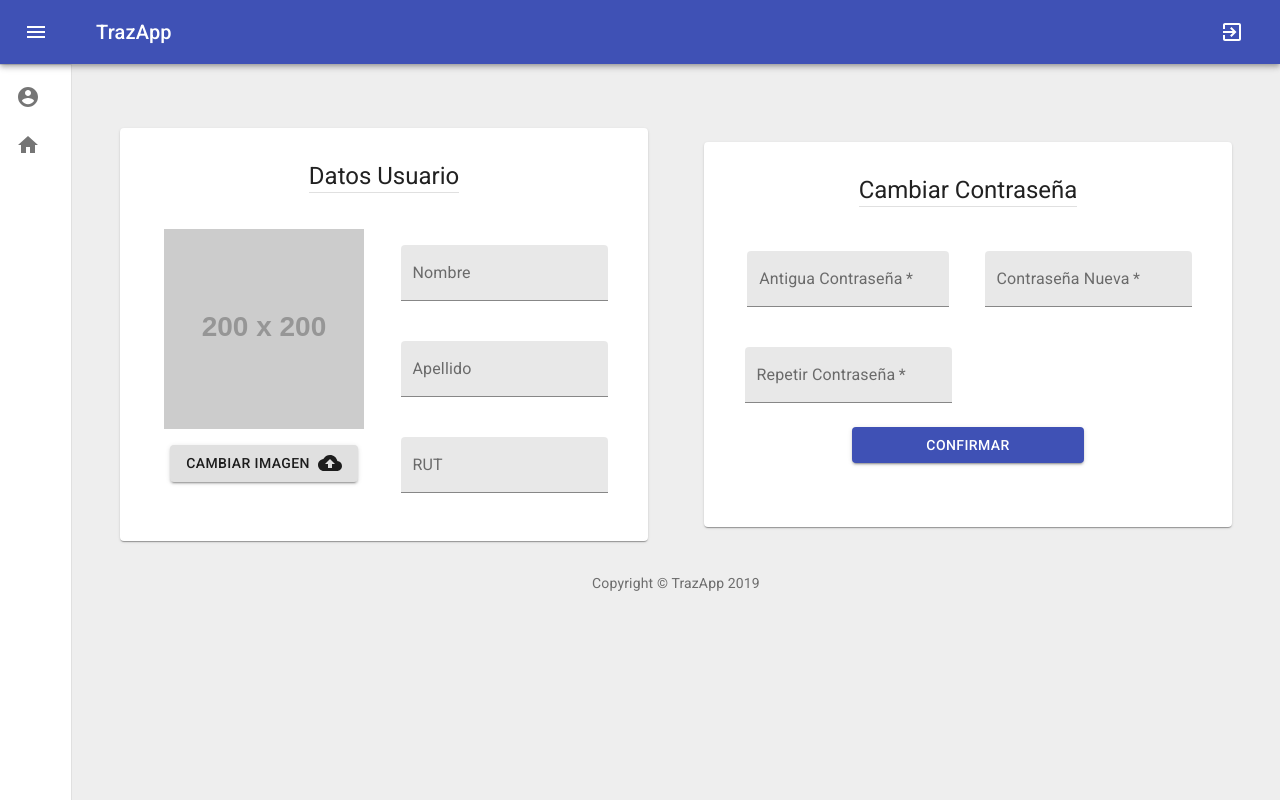
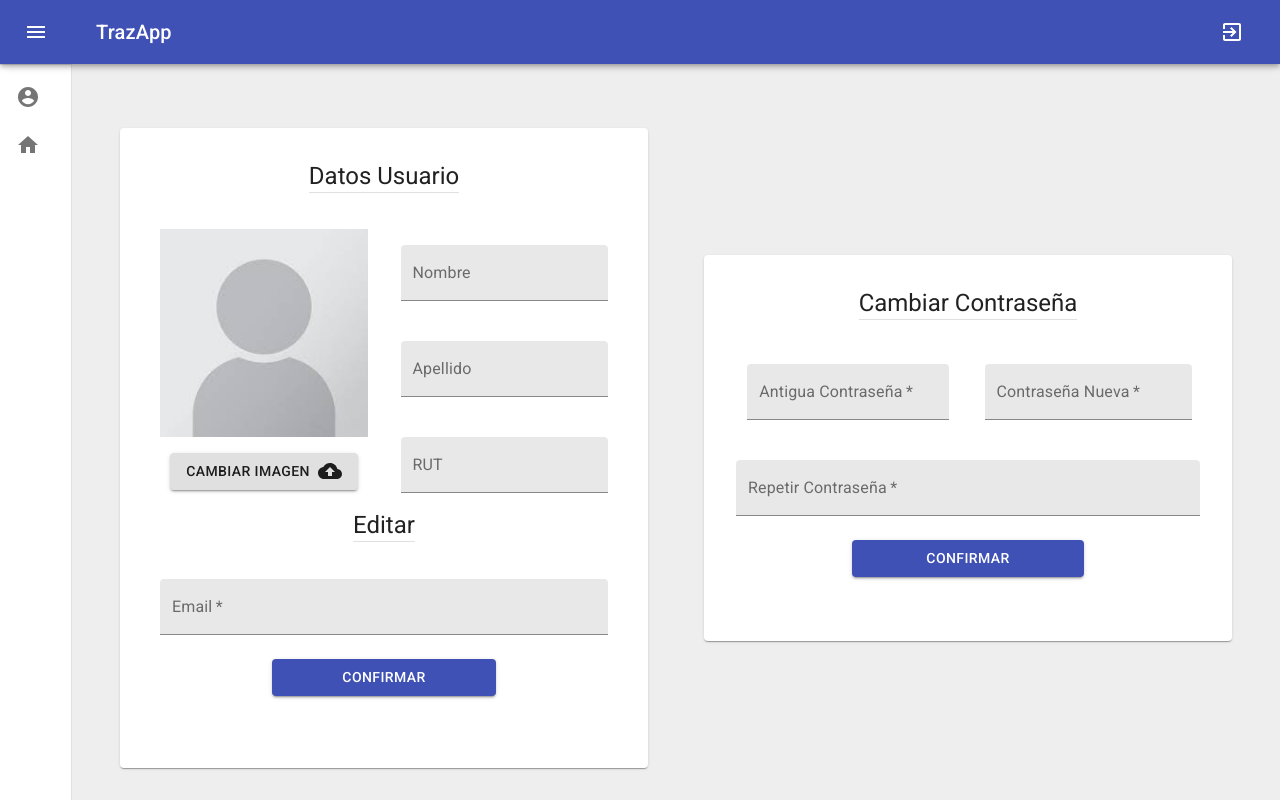
Before and after one commit to IgnacioYanjari/TICS-III-front, a React (Create React App) app: page /cuenta in a window 1280 px wide. Built offline with nearby package versions, Linux system fonts and the light colour scheme.

Commit message:
cambios de tablas

```diff
--- a/package.json
+++ b/package.json
@@ -14,7 +14,7 @@
     "react-scripts": "3.1.1"
   },
   "scripts": {
-    "start": "react-scripts start",
+    "start": "react-scripts start HOST=0.0.0.0",
     "build": "react-scripts build",
     "test": "react-scripts test",
     "eject": "react-scripts eject"
--- a/src/components/inputs/ChangePassword.js
+++ b/src/components/inputs/ChangePassword.js
@@ -58,13 +58,14 @@ const ChangePassword = (props) => {
                                 {...bindNewPassword}
                             />
                         </Grid>
-                        <Grid item xs={12} sm={6} className={classes.item}>
+                        <Grid item xs={12} sm={12} className={classes.item}>
                             <TextField
                                 label="Repetir Contraseña"
                                 margin="normal"
                                 variant="filled"
                                 type="password"
                                 required
+                                fullWidth
                                 {...bindrepeatPassword}
                             />
                         </Grid>
--- a/src/components/modals/CreateUser.js
+++ b/src/components/modals/CreateUser.js
@@ -29,13 +29,12 @@ export default function CreateUser(props) {
         e.preventDefault();
         setMessage('');
         setQuery('sending');
-        setInterval(() => {
+        setTimeout(() => {
             setQuery('success');
-            setInterval(() => {
+            setTimeout(() => {
                 props.closeModal({ name, surname, email, rut, role });
             }, 3000);
         }, 3000);
-        console.log({ name, surname, email, rut, password, role })
     };
 
     useEffect(() => {
@@ -47,7 +46,7 @@ export default function CreateUser(props) {
         setRole('QAS');
         setMessage('')
         setQuery('');
-    }, [props.closeModal])
+    }, [])
 
     const changeRole = (event) => {
         setRole(event.target.value);
@@ -56,8 +55,7 @@ export default function CreateUser(props) {
     return (
         <div>
             <Dialog
-                open={props.open} onClose={props.closeModal}
-                aria-labelledby="form-dialog-title"
+                open={props.open} aria-labelledby="form-dialog-title"
             >
                 <DialogTitle >Crear Usuario</DialogTitle>
                 <DialogContent>
@@ -129,11 +127,11 @@ export default function CreateUser(props) {
                             )}
                         <DialogActions>
                             <Button onClick={props.closeModal} color="primary">
-                                Cancel
+                                Cancelar
                         </Button>
                             <Button type="submit" color="primary">
                                 Crear
-                        </Button>
+                            </Button>
                         </DialogActions>
                     </form>
 
--- a/src/components/tables/OpTable.js
+++ b/src/components/tables/OpTable.js
@@ -4,11 +4,11 @@ import MaterialTable from 'material-table';
 export default function OpTable(props) {
 
     let actions = [];
-    if (props.assignOnClick) {
+    if (props.viewOnClick) {
         actions.push({
             icon: 'add_circle',
-            tooltip: 'Inscribir',
-            onClick: props.assignOnClick
+            tooltip: 'Ver',
+            onClick: props.viewOnClick
         });
     }
     if (props.deleteOnClick) {
@@ -21,7 +21,7 @@ export default function OpTable(props) {
     if (props.detailOnClick) {
         actions.push({
             icon: 'assignment',
-            tooltip: 'Ver Detalle',
+            tooltip: 'Realizar etapa',
             onClick: props.detailOnClick
         });
     }
@@ -32,7 +32,7 @@ export default function OpTable(props) {
             columns={props.columns}
             data={props.data}
             options={{
-                pageSize: 5,
+                pageSize: 6,
                 pageSizeOptions: [],
                 sorting: false
             }}
--- a/src/pages/LoginPage.js
+++ b/src/pages/LoginPage.js
@@ -18,6 +18,7 @@ function LoginPage() {
   const { value: password, bind: bindPassword } = TextInput('text', '');
   const [redirect, setRedirect] = useState('');
   const [query, setQuery] = useState('');
+  const [message, setMessage] = useState('');
   const authService = new AuthService();
 
   const handleFormSubmit = async (e) => {
@@ -27,11 +28,18 @@ function LoginPage() {
     await authService.login(rut, password)
       .then(res => {
         setQuery('success');
+        if (res.status === 'fail') {
+          setMessage('Credenciales invalidas');
+          return;
+        }
+        setMessage('Ingreso Correcto');
+
         if (authService.isAdmin()) {
           setRedirect('/admin');
         } else {
           setRedirect('/calidad');
         }
+
       })
       .catch(err => {
         alert(err);
@@ -94,7 +102,7 @@ function LoginPage() {
           <Copyright />
         </Box>
         <Box className={classes.load} mt={3}>
-          <Loading state={query} message="Ingreso Correcto"></Loading>
+          <Loading state={query} message={message}></Loading>
         </Box>
       </Container>
     </div>
--- a/src/pages/UserPage.js
+++ b/src/pages/UserPage.js
@@ -1,12 +1,12 @@
-import React from 'react';
+import React, { useState } from 'react';
 import {
     Typography, Grid, TextField, Card,
-    Container, Divider, Button
+    Container, Divider, Button, Box
 } from '@material-ui/core';
 import {
     CloudUpload as CloudUploadIcon
 } from '@material-ui/icons'
-import { Template } from 'components';
+import { Template, TextInput, Loading } from 'components';
 import UserStyle from 'styles/User';
 import ChangePassword from 'components/inputs/ChangePassword';
 import AuthService from 'services/AuthService';
@@ -15,10 +15,25 @@ const UserPage = (props) => {
     const classes = UserStyle();
     const authService = new AuthService();
     const { username: rut, nombre, apellido } = authService.getProfile();
+    const { value: email, bind: bindEmail, setValue: setEmail } = TextInput('email', '');
+    const [message, setMessage] = useState('');
+    const [query, setQuery] = useState('');
 
     const handleImage = (e) => {
         console.log(e.target.files[0]);
     }
+
+    const handleFormSubmit = (e) => {
+        e.preventDefault();
+        setMessage('');
+        setQuery('sending');
+        setInterval(() => {
+            setQuery('success');
+            setEmail('');
+        }, 3000);
+        console.log(email);
+    }
+    // Revisar si tener email en el token o en una api
 
     return (
         <Template userName="Juan Perez" userType="quality">
@@ -35,8 +50,8 @@ const UserPage = (props) => {
                                     <Grid item xs={12} className={classes.item}>
                                         <img
                                             className={classes.image}
-                                            src="http://placehold.it/200"
-                                            alt="Live from space album cover"
+                                            src={require('images/default-user.jpeg')}
+                                            alt="User Image"
                                         />
                                     </Grid>
                                     <Grid item xs={12} className={classes.item}>
@@ -48,6 +63,7 @@ const UserPage = (props) => {
                                                 type="file"
                                                 accept="image/*"
                                                 hidden
+                                                capture="camera"
                                                 onChange={handleImage}
                                             />
                                             <CloudUploadIcon className={classes.rightIcon} />
@@ -91,6 +107,45 @@ const UserPage = (props) => {
                                     </Grid>
                                 </Grid>
                             </Grid>
+                            <Typography component="h1" variant="h5" className={classes.title}>
+                                Editar
+                                <Divider />
+                            </Typography>
+                            <form style={{ width: '100%' }} onSubmit={e => handleFormSubmit(e)} validate="true" >
+                                <Grid container style={{ marginTop: 5 }} spacing={2} >
+                                    <Grid item xs={12}>
+                                        <Grid item xs={12} className={classes.item}>
+                                            <TextField
+                                                type="email"
+                                                label="Email"
+                                                value={email}
+                                                margin="normal"
+                                                variant="filled"
+                                                fullWidth
+                                                required
+                                                {...bindEmail}
+                                            />
+                                        </Grid>
+                                    </Grid>
+                                </Grid>
+                                <Grid item xs={12} className={classes.item}>
+                                    <Button type="submit" variant="contained" color="primary" style={{ width: '50%' }} >
+                                        Confirmar
+                                    </Button>
+                                </Grid>
+                            </form>
+                            {(message === '') ?
+                                <>
+                                    <Box mt={1}>
+                                        <Loading state={query} message="Cambio realizado"></Loading>
+                                    </Box>
+                                </> : (
+                                    <Box mt={1}>
+                                        <Typography variant="body2" align="center" color="inherit">
+                                            {message}
+                                        </Typography>
+                                    </Box>
+                                )}
                         </Card>
                     </Container>
                 </Grid>
--- a/src/pages/admin/Users.js
+++ b/src/pages/admin/Users.js
@@ -71,13 +71,14 @@ export default function EditUsersPage() {
     }
 
     const closeModal = (newUser) => {
+        setOpenModel(false);
         if ('role' in newUser) {
             const data = [...state.data];
             newUser.role = (newUser.role === 'QAS') ? 0 : 1;
             data.push(newUser);
             setState({ ...state, data });
         }
-        setOpenModel(false);
+
     };
 
     return (
--- a/src/pages/quality/Home.js
+++ b/src/pages/quality/Home.js
@@ -1,37 +1,39 @@
-import React, { useEffect } from 'react';
-import { Grid, Paper } from '@material-ui/core';
+import React, { useEffect, useState } from 'react';
+import { Grid, Paper, Box } from '@material-ui/core';
 import loginStyle from 'styles/Login.js';
 import { Template, OpTable } from 'components';
 
 export default function LoginPage() {
     const classes = loginStyle();
 
-    const [state, setState] = React.useState({
+    const [message, setmessage] = useState('');
+    const [state, setState] = useState({
         columns: [
+            { title: 'ID', field: 'id' },
             { title: 'Producto', field: 'product' },
             { title: 'Fecha Inicio', field: 'date_ini', type: 'date' },
             { title: 'Fecha Termino', field: 'date_fin', type: 'date' },
             { title: 'Etapa', field: 'state' }
         ],
         data: [
-            { product: 'Empanada Queso', date_ini: '26/08/2019', date_fin: '26/09/2019', state: 2 },
-            { product: 'Empanada Queso', date_ini: '26/08/2019', date_fin: '26/09/2019', state: 2 },
-            { product: 'Empanada Queso', date_ini: '26/08/2019', date_fin: '26/09/2019', state: 2 },
-            { product: 'Empanada Queso', date_ini: '26/08/2019', date_fin: '26/09/2019', state: 2 },
-            { product: 'Empanada Queso', date_ini: '26/08/2019', date_fin: '26/09/2019', state: 2 },
-            { product: 'Empanada Queso', date_ini: '26/08/2019', date_fin: '26/09/2019', state: 2 },
-            { product: 'Empanada Carne', date_ini: '26/08/2019', date_fin: '26/09/2019', state: 2 },
-            { product: 'Empanada Carne', date_ini: '26/08/2019', date_fin: '26/09/2019', state: 3 },
-            { product: 'Empanada Carne', date_ini: '26/08/2019', date_fin: '26/09/2019', state: 4 },
-            { product: 'Empanada Carne', date_ini: '26/08/2019', date_fin: '26/09/2019', state: 5 },
-            { product: 'Empanada Carne', date_ini: '26/08/2019', date_fin: '26/09/2019', state: 6 },
-            { product: 'Empanada Carne', date_ini: '26/08/2019', date_fin: '26/09/2019', state: 7 },
-            { product: 'Empanada Queso', date_ini: '26/08/2019', date_fin: '26/09/2019', state: 8 },
-            { product: 'Empanada Queso', date_ini: '26/08/2019', date_fin: '26/09/2019', state: 9 },
-            { product: 'Empanada Queso', date_ini: '26/08/2019', date_fin: '26/09/2019', state: 2 },
-            { product: 'Empanada Queso', date_ini: '26/08/2019', date_fin: '26/09/2019', state: 2 },
-            { product: 'Empanada Queso', date_ini: '26/08/2019', date_fin: '26/09/2019', state: 2 },
-            { product: 'Empanada Queso', date_ini: '26/08/2019', date_fin: '26/09/2019', state: 2 }
+            { id: 1, product: 'Empanada Queso', date_ini: '26/08/2019', date_fin: '26/09/2019', state: 2 },
+            { id: 2, product: 'Empanada Queso', date_ini: '26/08/2019', date_fin: '26/09/2019', state: 2 },
+            { id: 3, product: 'Empanada Queso', date_ini: '26/08/2019', date_fin: '26/09/2019', state: 2 },
+            { id: 4, product: 'Empanada Queso', date_ini: '26/08/2019', date_fin: '26/09/2019', state: 2 },
+            { id: 5, product: 'Empanada Queso', date_ini: '26/08/2019', date_fin: '26/09/2019', state: 2 },
+            { id: 6, product: 'Empanada Queso', date_ini: '26/08/2019', date_fin: '26/09/2019', state: 2 },
+            { id: 7, product: 'Empanada Carne', date_ini: '26/08/2019', date_fin: '26/09/2019', state: 2 },
+            { id: 8, product: 'Empanada Carne', date_ini: '26/08/2019', date_fin: '26/09/2019', state: 3 },
+            { id: 9, product: 'Empanada Carne', date_ini: '26/08/2019', date_fin: '26/09/2019', state: 4 },
+            { id: 10, product: 'Empanada Carne', date_ini: '26/08/2019', date_fin: '26/09/2019', state: 5 },
+            { id: 11, product: 'Empanada Carne', date_ini: '26/08/2019', date_fin: '26/09/2019', state: 6 },
+            { id: 12, product: 'Empanada Carne', date_ini: '26/08/2019', date_fin: '26/09/2019', state: 7 },
+            { id: 13, product: 'Empanada Queso', date_ini: '26/08/2019', date_fin: '26/09/2019', state: 8 },
+            { id: 14, product: 'Empanada Queso', date_ini: '26/08/2019', date_fin: '26/09/2019', state: 9 },
+            { id: 15, product: 'Empanada Queso', date_ini: '26/08/2019', date_fin: '26/09/2019', state: 2 },
+            { id: 16, product: 'Empanada Queso', date_ini: '26/08/2019', date_fin: '26/09/2019', state: 2 },
+            { id: 17, product: 'Empanada Queso', date_ini: '26/08/2019', date_fin: '26/09/2019', state: 2 },
+            { id: 18, product: 'Empanada Queso', date_ini: '26/08/2019', date_fin: '26/09/2019', state: 2 }
         ],
     });
 
@@ -48,34 +50,21 @@ export default function LoginPage() {
                 <Grid className={classes.paper} item xs={12} md={12} xl={12} lg={12}>
                     <Paper style={{ width: '100%' }}>
                         <OpTable
-                            title="Ordenes asignadas"
+                            title="Ordenes"
                             columns={state.columns}
                             data={state.data}
                             detailOnClick={(event, data) => {
                                 console.log(data);
                             }}
-                            deleteOnClick={(event, data) => {
+                            viewOnClick={(event, data) => {
                                 console.log(data);
                             }}
                         />
                     </Paper>
                 </Grid>
-                {/* Lista de Inactivos */}
-                <Grid className={classes.paper} item xs={12} md={12} xl={12} lg={12}>
-                    <Paper style={{ width: '100%' }}>
-                        <OpTable
-                            title="Ordenes inactivas"
-                            columns={state.columns}
-                            data={state.data}
-                            detailOnClick={(event, data) => {
-                                console.log(data);
-                            }}
-                            assignOnClick={(event, data) => {
-                                console.log(data);
-                            }}
-                        />
-                    </Paper>
-                </Grid>
+                <Box>
+
+                </Box>
             </Grid>
         </Template >
     );
```
Also changed, not shown: src/images/default-user.jpeg (added).
